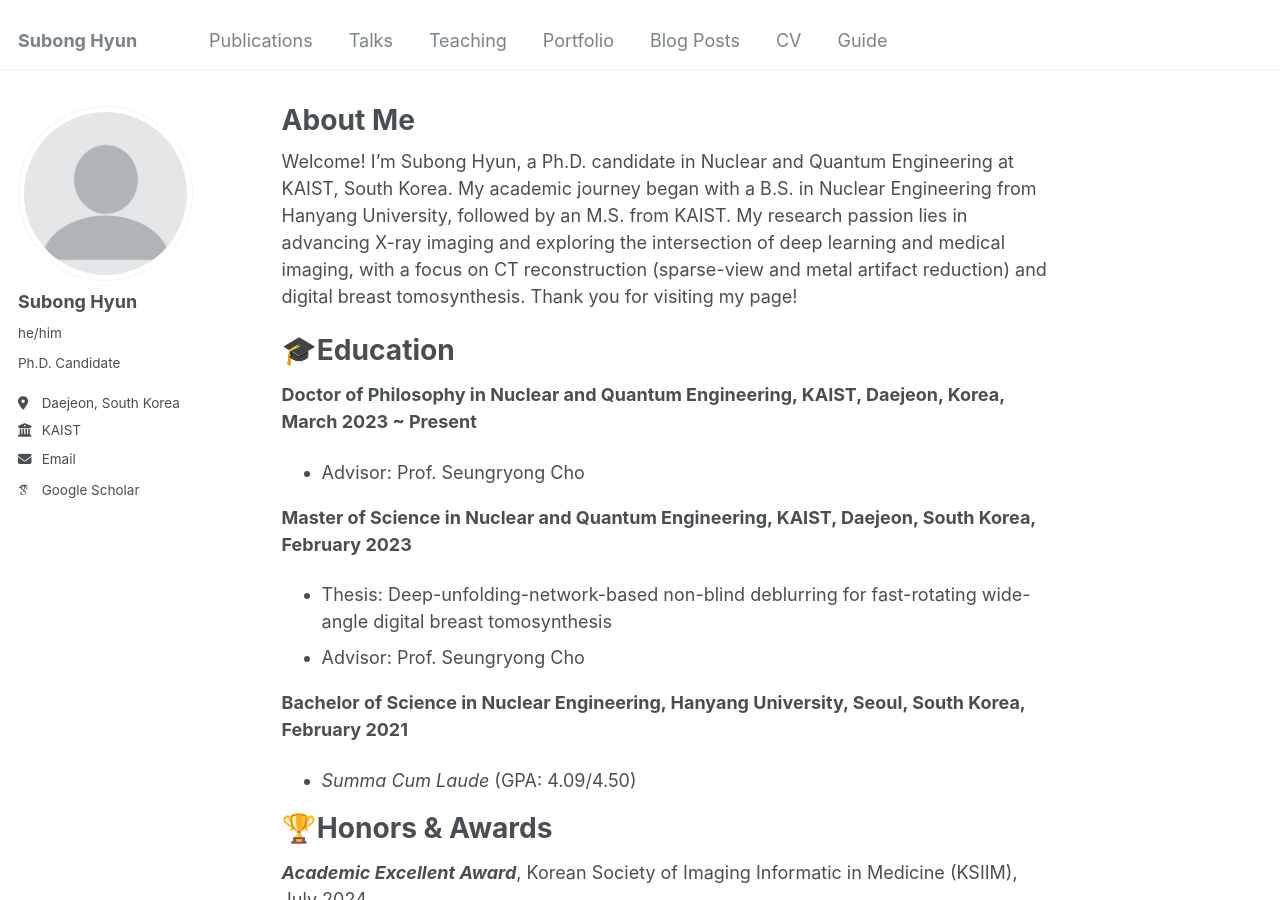
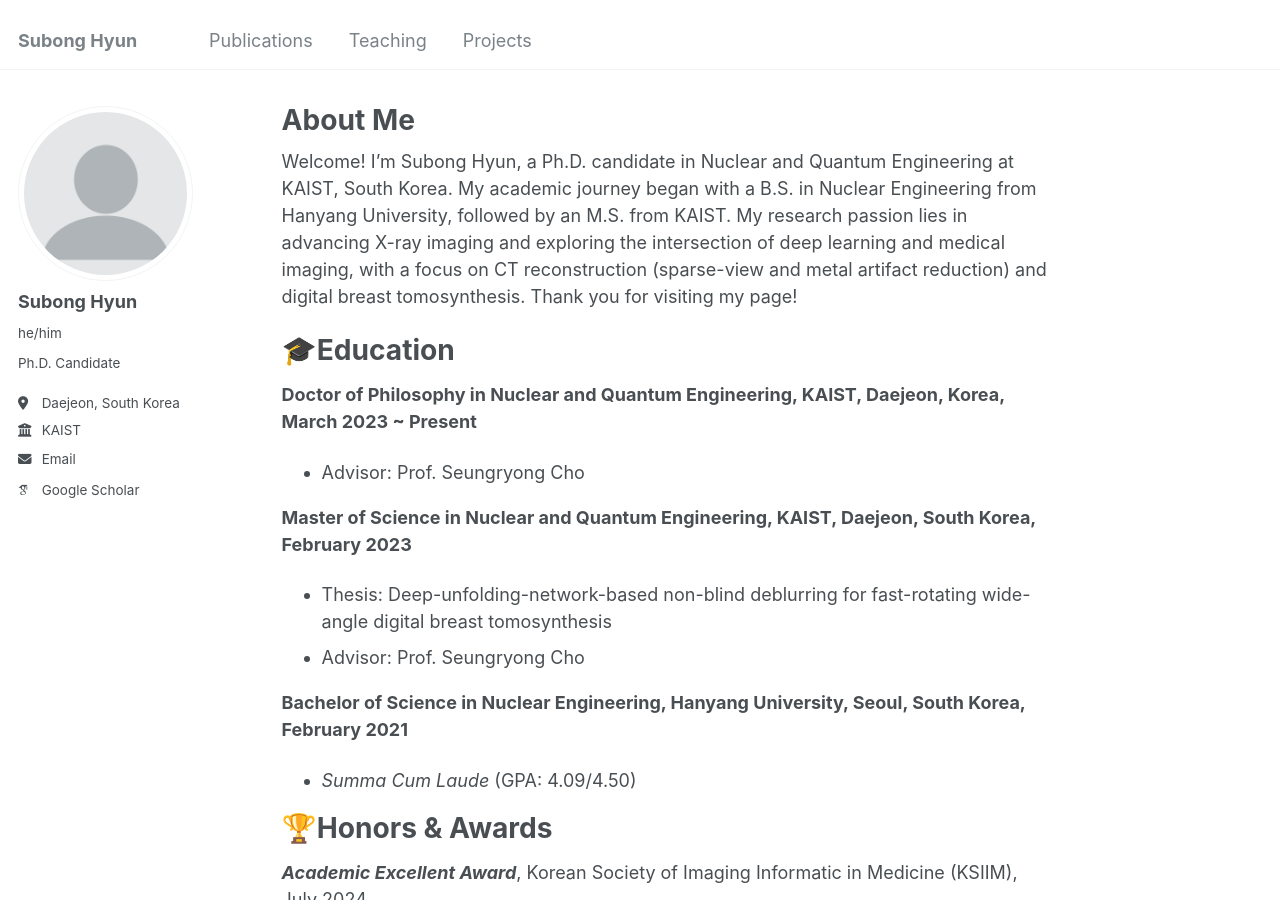
Before and after one commit to SubongHyun/subonghyun.github.io, a Jekyll site: the page built from _pages/about.md, in a window 1280 px wide and 900 px high. Built offline with Jekyll 4.4.1, drawn with Linux system fonts in a browser that asks for light colours; some web fonts are replaced.

Commit message:
Update navigation.yml

```diff
--- a/_data/navigation.yml
+++ b/_data/navigation.yml
@@ -8,20 +8,8 @@ main:
   - title: "Publications"
     url: /publications/
 
-  - title: "Talks"
-    url: /talks/
-
   - title: "Teaching"
     url: /teaching/
 
-  - title: "Portfolio"
-    url: /portfolio/
-
-  - title: "Blog Posts"
-    url: /year-archive/
-
-  - title: "CV"
-    url: /cv/
-
-  - title: "Guide"
-    url: /markdown/
+  - title: "Projects"
+    url: /research/
```
